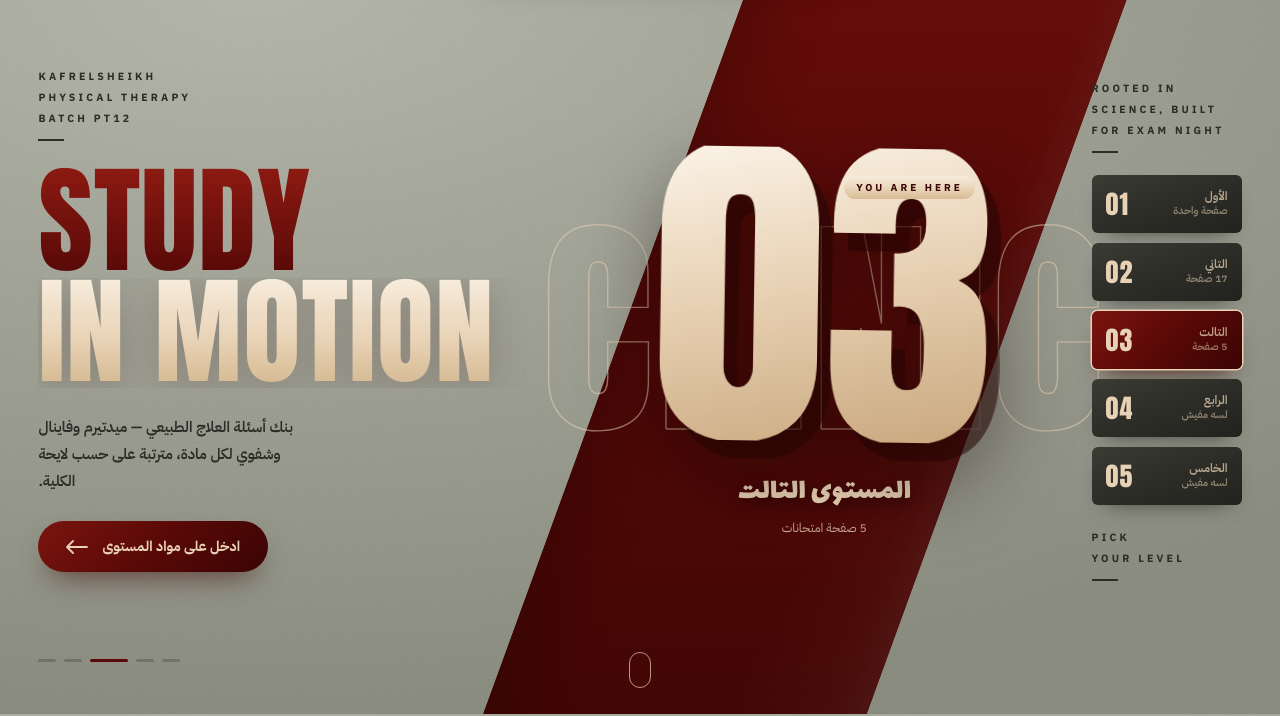
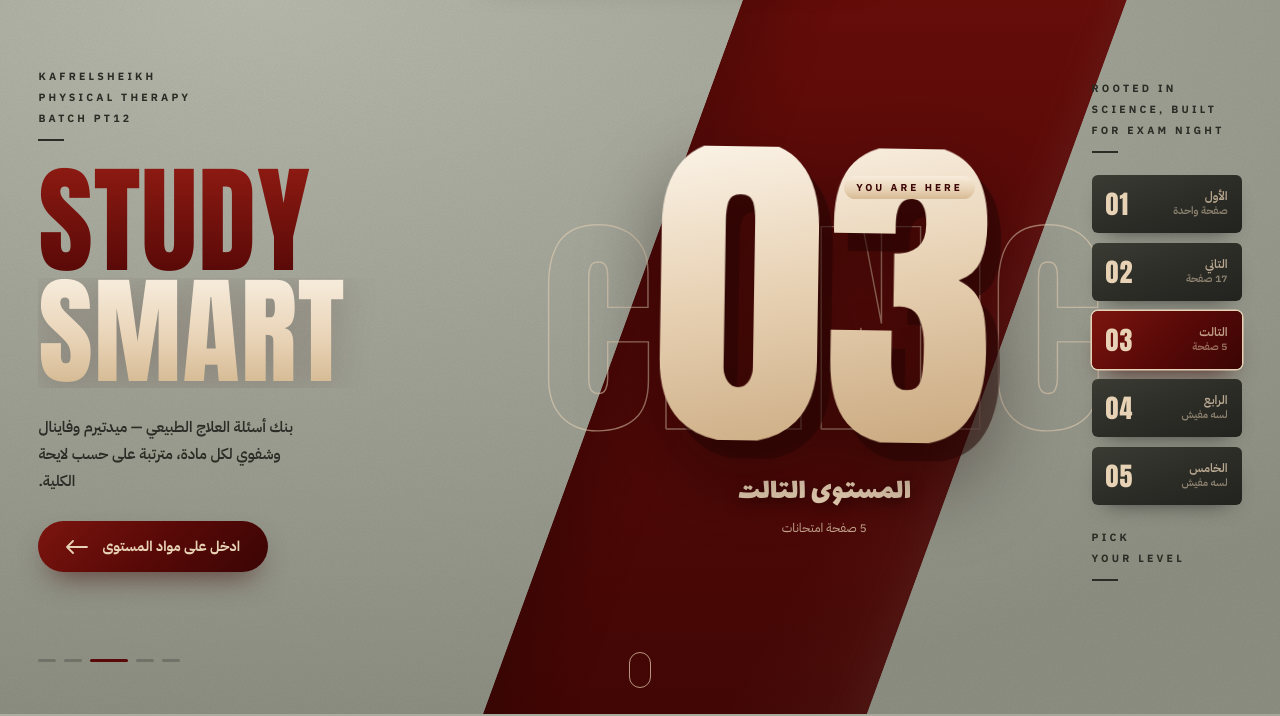
Before and after one commit to FoxPhotography/PT12, a plain HTML site: page index.html in a window 1280 px wide. Shown: the part 86-802 px from the top of the page. Drawn offline with Linux system fonts and the light colour scheme.

Commit message:
feat: update hero headline to Study Smart

```diff
--- a/index.html
+++ b/index.html
@@ -251,7 +251,7 @@
   <div class="stage">
     <div class="left">
       <div class="label">Kafrelsheikh<br>Physical Therapy<br>Batch PT12<span class="rule"></span></div>
-      <h1><span class="line l1"><span>Study</span></span><span class="line l2"><span>In Motion</span></span></h1>
+      <h1><span class="line l1"><span>Study</span></span><span class="line l2"><span>Smart</span></span></h1>
       <p class="tagline">بنك أسئلة العلاج الطبيعي — ميدتيرم وفاينال وشفوي لكل مادة، مترتبة على حسب لايحة الكلية.</p>
       <a class="cta" href="#courses" id="cta">ادخل على مواد المستوى
         <svg viewBox="0 0 22 14" fill="none" stroke="currentColor" stroke-width="1.8" stroke-linecap="round" stroke-linejoin="round"><path d="M21 7H1M7 1L1 7l6 6"/></svg></a>
```
